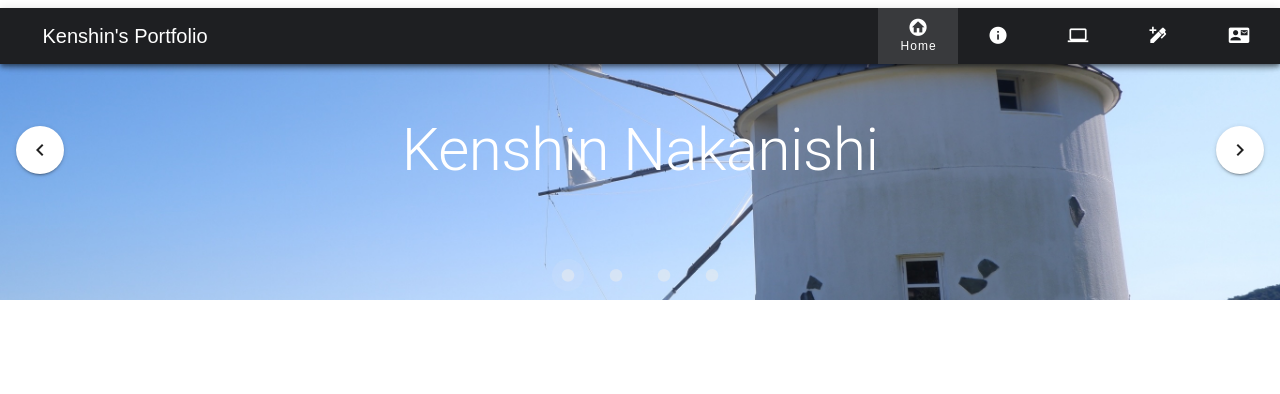
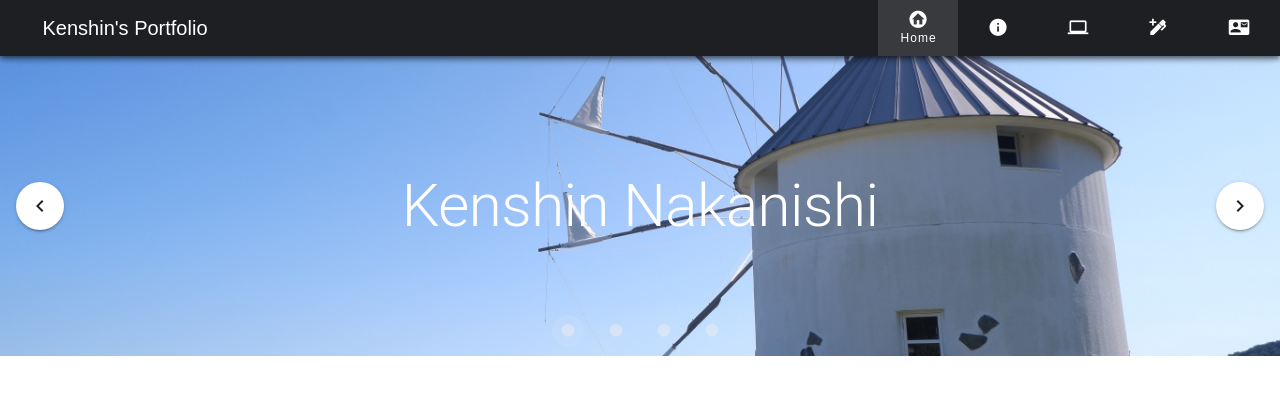
Before and after one commit to Kenshin0011/my-homepage, a Vue app: page / in a window 1280 px wide. Shown: the top 394 px of the page. Built offline with nearby package versions, Linux system fonts and the light colour scheme.

Commit message:
update header style

```diff
--- a/src/components/HeaderComponent.vue
+++ b/src/components/HeaderComponent.vue
@@ -57,13 +57,18 @@ export default {
 
 <style scoped>
 .header-container {
-  padding: 0;
+    height: 60px;
 }
 
 .title {
-  display: flex;
-  justify-content: center;
-  align-items: center;
-  width: 250px;
+    display: flex;
+    justify-content: center;
+    align-items: center;
+    width: 250px;
+}
+
+.v-application .v-app-bar {
+    padding-top: 0;
+    margin-top: -8px;
 }
 </style>
--- a/src/components/HomeComponent.vue
+++ b/src/components/HomeComponent.vue
@@ -1,4 +1,5 @@
 <template>
+  <div class="home-container">
     <v-carousel
         cycle
         height="300"
@@ -22,6 +23,7 @@
         </v-sheet>
       </v-carousel-item>
     </v-carousel>
+  </div>
 </template>
 
 <script>
@@ -42,6 +44,10 @@ export default {
 
 <!-- Add "scoped" attribute to limit CSS to this component only -->
 <style scoped>
+.home-container {
+    width: 100%;
+    height: 100%;
+}
 .name {
     color: #ffffff;
 }
```
Lines whose indentation alone changed are shown as unchanged.
